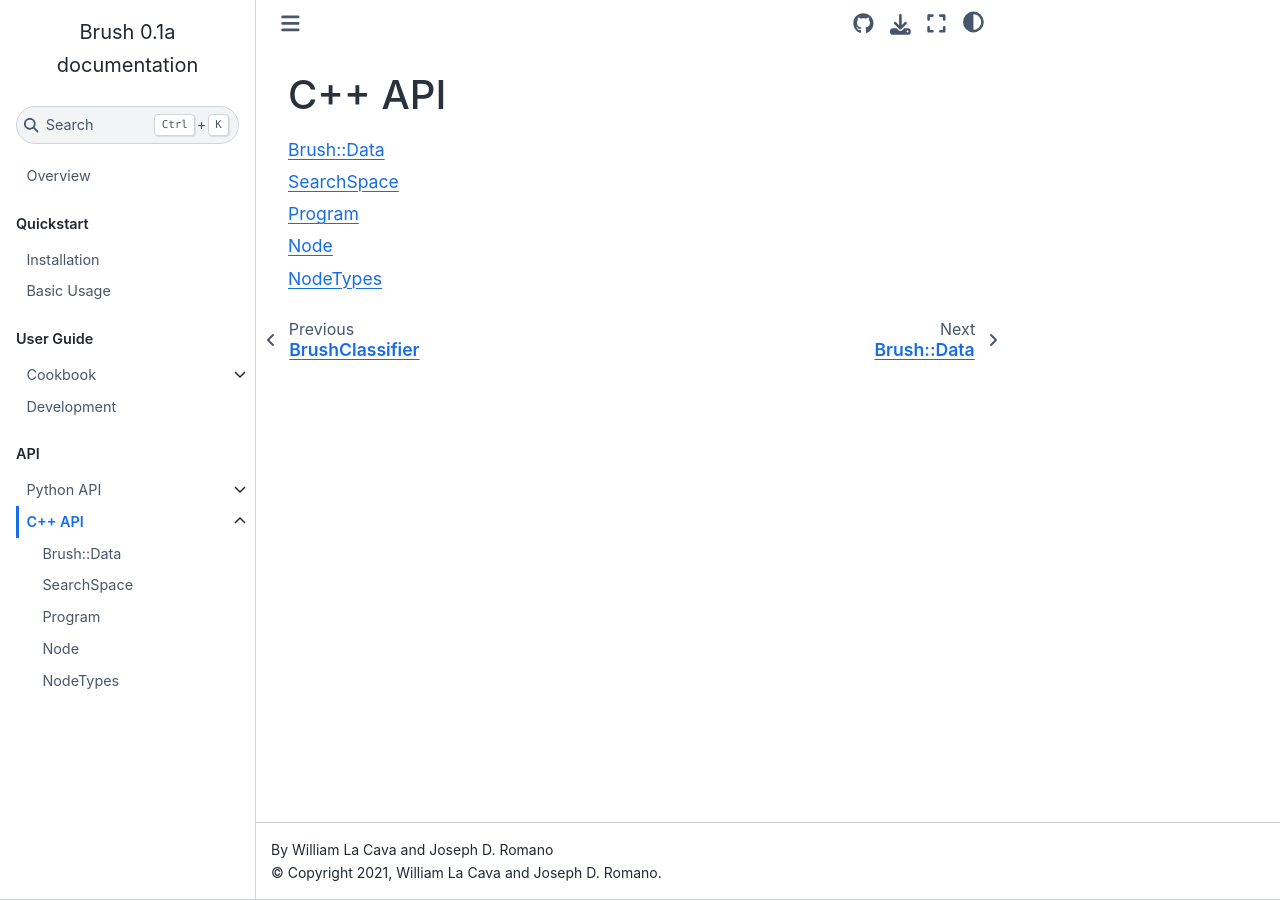
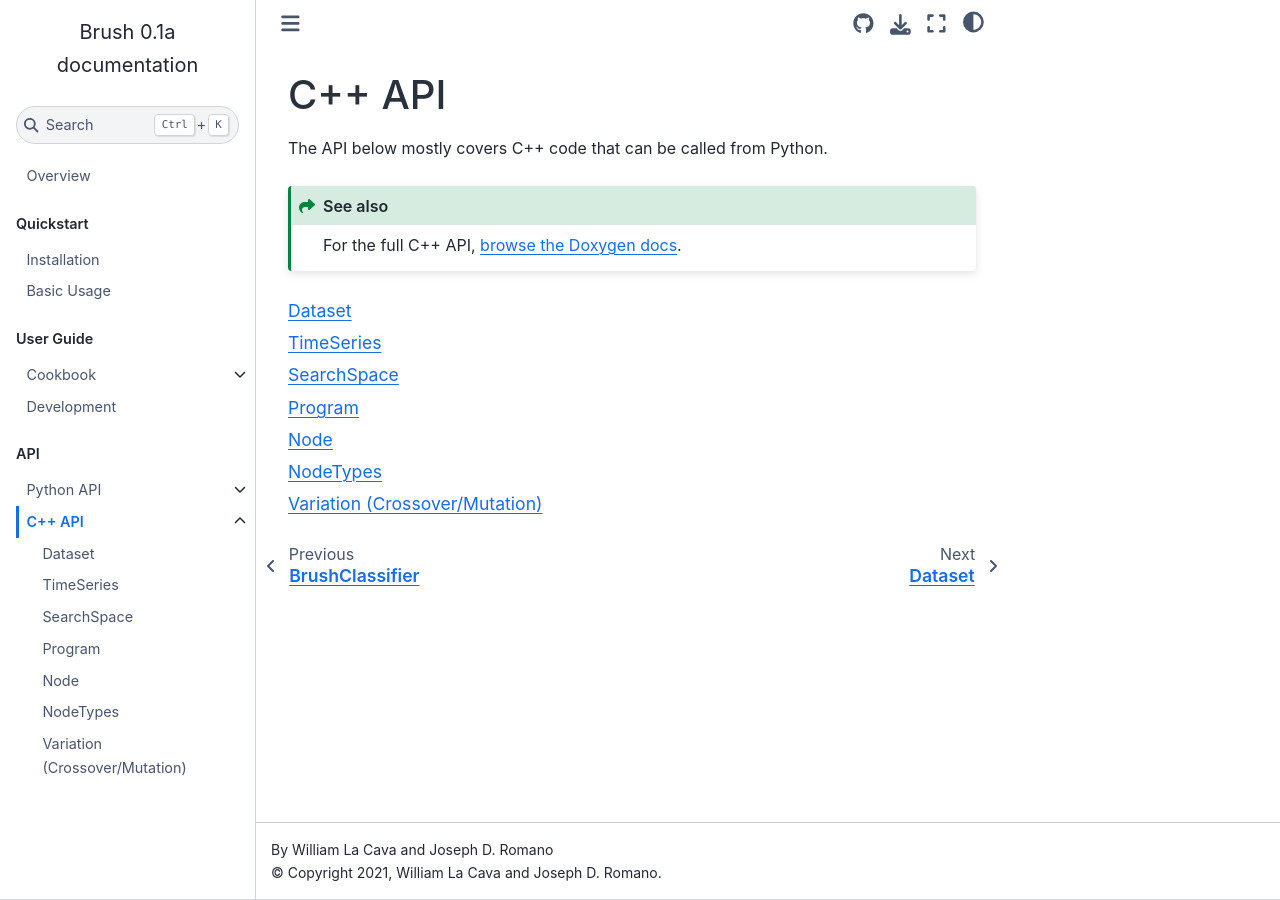
Before and after one commit to cavalab/brush, a Sphinx documentation site: the page built from docs/cpp_api/index.md, in a window 1280 px wide. Built offline with Sphinx 7.4.7 and the Sphinx Book theme 1.1.4, drawn with Linux system fonts in a browser that asks for light colours; pages that are not in the unit, such as notebooks, are missing from menus; the version number is read from the project's files by our own code.

Commit message:
updates docs, adds doxygen

````diff
--- a/docs/conf.py
+++ b/docs/conf.py
@@ -38,17 +38,17 @@ def configureDoxyfile(input_dir, output_dir):
 		fp2.write(filedata)
 
 
-# Only trigger readthedocs build if running on readthedocs servers:
-read_the_docs_build = os.environ.get('READTHEDOCS', None) == 'True'
+## Only trigger readthedocs build if running on readthedocs servers:
+# read_the_docs_build = os.environ.get('READTHEDOCS', None) == 'True'
 
 breathe_projects = {}
 # if read_the_docs_build:
-if True:
-	input_dir = '../src'
-	output_dir = 'build'
-	configureDoxyfile(input_dir, output_dir)
-	subprocess.call('doxygen', shell=True)
-	breathe_projects['brush'] = output_dir + '/xml'
+input_dir = '../src'
+output_dir = 'doxygen_build/doxygen'
+os.makedirs(output_dir,exist_ok=True)
+configureDoxyfile(input_dir, output_dir)
+subprocess.call('doxygen', shell=True)
+breathe_projects['brush'] = output_dir + '/xml'
 
 
 # -- Project information -----------------------------------------------------
@@ -105,6 +105,8 @@ html_favicon = "_static/paint-brush-solid.svg"
 # relative to this directory. They are copied after the builtin static files,
 # so a file named "default.css" will overwrite the builtin "default.css".
 html_static_path = ['_static']
+# add doxygen docs to files
+html_extra_path = ['doxygen_build']
 
 # Breathe configuration
 breathe_default_project = "brush"
--- a/docs/cpp_api/data.rst
+++ b/docs/cpp_api/data.rst
@@ -1,8 +1,5 @@
-Brush::Data
+Dataset
 =============================
 
 .. doxygenclass:: Brush::Data::Dataset
    :members:
-
-.. doxygenstruct:: Brush::Data::TimeSeries
-   :members:
--- a/docs/cpp_api/index.md
+++ b/docs/cpp_api/index.md
@@ -1,9 +1,17 @@
 # C++ API
+
+The API below mostly covers C++ code that can be called from Python.
+
+```{seealso}
+For the full C++ API, [browse the Doxygen docs](https://cavalab.org/brush/doxygen/index.html).
+```
 
 ```{toctree}
 data
+timeseries
 search_space
 program
 node
 nodetypes
+variation
 ```
--- /dev/null
+++ b/docs/cpp_api/timeseries.rst
@@ -0,0 +1,5 @@
+TimeSeries
+=============================
+
+.. doxygenstruct:: Brush::Data::TimeSeries
+   :members:
--- /dev/null
+++ b/docs/cpp_api/variation.rst
@@ -0,0 +1,4 @@
+Variation (Crossover/Mutation)
+==============================
+
+.. doxygenfile:: variation.h
````
Also changed, not shown: 11 other files.
